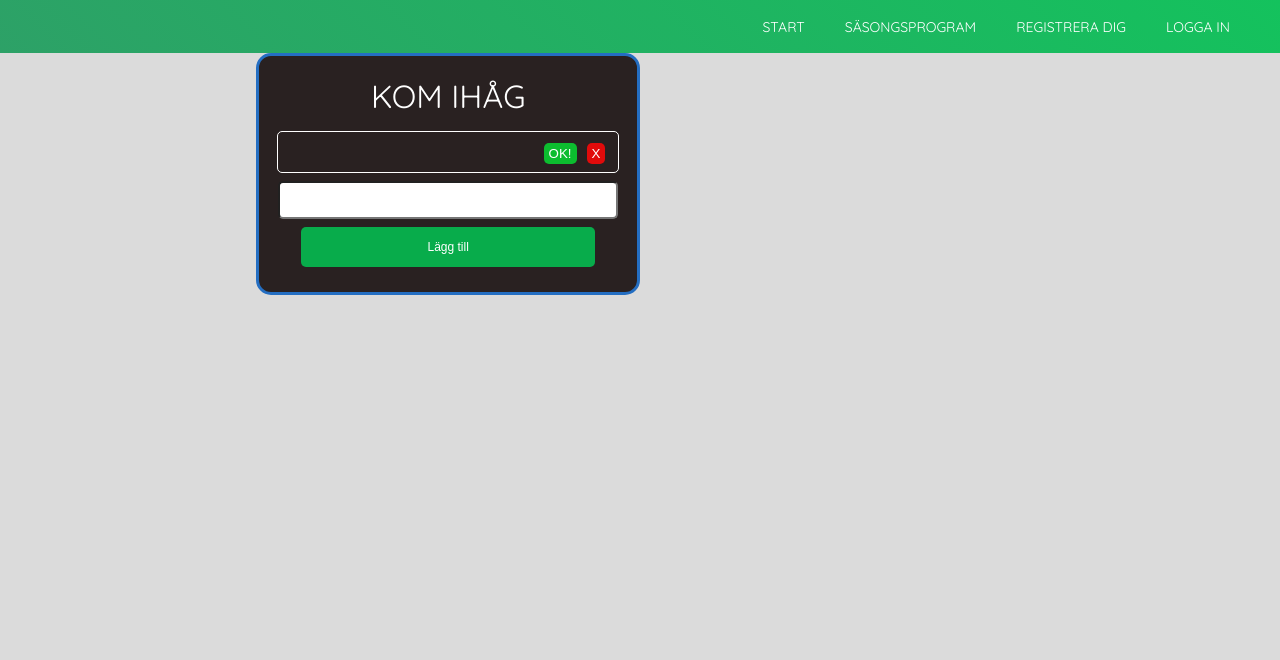
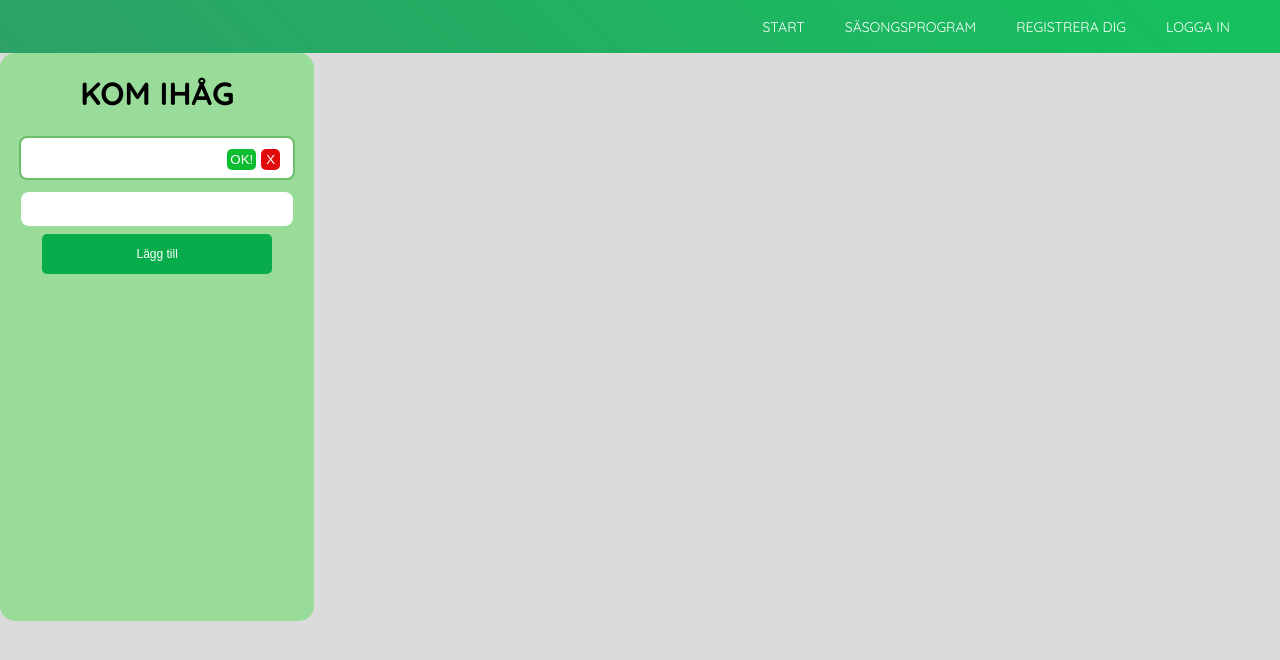
Before and after one commit to TessGrass/GreenGrass-client, a React (Create React App) app: page /todo in a window 1280 px wide. Shown: the top 660 px of the page. Built offline with nearby package versions, Linux system fonts and the light colour scheme; no server answers.

Commit message:
integrated todo with dashboard

```diff
--- a/src/components/contactUs/ContactUs.css
+++ b/src/components/contactUs/ContactUs.css
@@ -10,7 +10,7 @@
   max-width: 80vw;
   max-height: 46vh;
   margin-left: 25vw;
-  background-color: rgb(188, 188, 188);
+  background-color: rgb(192, 233, 200);
   padding: 50px;
   border-radius: 20px;
   margin-bottom: 50px;
--- a/src/components/dashboard/dashboard.css
+++ b/src/components/dashboard/dashboard.css
@@ -1,8 +1,8 @@
 .db-parent-container {
   display: flex;
-  width: 100vw;
-  height: 100vh;
-  background-color: rgb(221, 238, 155);
+  width: 100%;
+  height: 100%;
+  background-color: rgb(255, 255, 255);
 }
 
 .db-sidebar-container {
@@ -27,11 +27,11 @@
 .db-wrapper {
   display: flex;
   flex-direction: row;
-	flex-wrap: nowrap;
+	flex-wrap: wrap;
 	justify-content: center;
 	align-items: center;
   width: 99vw;
-  height: 100vh;
+  min-height: 100vh;
  /*  background-color: #f5f5f5; */
-  background-color: #e8f1f5;
+  background-color: #ffffff;
 }
--- a/src/components/dashboard/dashboard.jsx
+++ b/src/components/dashboard/dashboard.jsx
@@ -2,6 +2,7 @@
 import './dashboard.css'
 import Weather from '../weather/Weather'
 import Chart from '../chart/Chart'
+import Todo from '../todo/Todo'
 
 /**
  * Represents a Dashboard component.
@@ -11,8 +12,8 @@
 function Dashboard() {
   return (
     <div className="db-parent-container">
-      <div className="db-sidebar-container" />
       <div className="db-wrapper">
+        <div className="db-todo-container"><Todo /> </div>
         <div className="db-weather-container"><Weather /></div>
         <div className="db-chart-container"><Chart /></div>
       </div>
--- a/src/components/integrityPolicy/IntegrityPolicy.css
+++ b/src/components/integrityPolicy/IntegrityPolicy.css
@@ -7,58 +7,6 @@
   text-align: center;
 }
 
-.integrity-cover-text-box {
-  width: 60%;
-  height: 8vh;
-  backdrop-filter: blur(10px);
-  position: absolute;
-  top: 50%;
-  left: 50%;
-  transform: translate(-50%, -50%);
-}
-
-.integrity-cover-text {
-  text-transform: uppercase;
-  margin: 0;
-  color:white;
-  font-size: 45px;
-  font-family: Quicksand;
-  font-weight: 500;
-  position: absolute;
-  top: 50%;
-  left: 50%;
-  transform: translate(-50%, -50%);
-}
-
-.integrity-nav-container {
-  text-align:center;
-}
-
-.integrity-nav-box {
-  border-radius: 10px;
-  display:inline-block;
-  background: rgb(174, 175, 174);
-  position: relative;
-  width: 10vw;
-  height: 7vh;
-  margin: 20px 45px 20px 25px;
-}
-
-#integrity-link {
-  text-decoration: none;
-  color:rgb(255, 255, 255);
-}
-
-.integrity-nav-text {
-  margin: 0;
-  font-size: 18px;
-  font-family: Quicksand;
-  font-weight: 500;
-  position: absolute;
-  top: 50%;
-  left: 50%;
-  transform: translate(-50%, -50%);
-}
 
 .integrity-article-container {
   box-shadow: rgba(0, 0, 0, 0.15) 1.95px 1.95px 2.6px;
@@ -78,11 +26,10 @@
   min-height: 20%;
 }
 
-integrity-article-text-first
 
 .integrity-article-headline-h1 {
   text-transform: uppercase;
-  margin-top: 60px;
+  margin-top: 80px;
   padding-bottom: 12px;
   font-size: 30px;
 }
--- a/src/components/todo/Todo.css
+++ b/src/components/todo/Todo.css
@@ -1,21 +1,31 @@
+@import url('https://fonts.googleapis.com/css2?family=Quicksand:wght@300;400;500;600;700&family=Roboto+Condensed:ital,wght@0,300;1,400&display=swap');
+
 .todo-container {
-  background: rgb(41,33,33);
-  max-width: 28vw;
-  margin-left : 20vw;
-  min-height: 22vh;
+  background-color: rgb(153, 220, 153);
+  max-width: 23vw;
+  min-height: 66vh;
   border-radius: 15px;
   padding: 20px 10px;
-  color: white;
-  border: 3px solid rgb(36,110,194);
+  margin-right: 32px;
+  color:black;
+  font-weight: 500;
+  align-items: center;
 }
 
 .task {
+  width: 20vw;
   height: 3vh;
-  border: 1px solid white;
-  border-radius: 5px;
+  border: 2px solid rgb(106, 190, 106);
+  border-radius: 8px;
   padding-top: 2em;
   padding: 0.5em;
   margin: 0.5em;
+  background-color: rgb(255, 255, 255);
+}
+
+.tasks {
+  display: inline-block;
+  align-items: center;
 }
 
 .task-title-text {
@@ -27,8 +37,8 @@
   max-width:6vw;
   background: rgb(12, 189, 47);
   border-radius: 5px;
-  margin: 3px 5px;
-  padding: 3px 5px;
+  margin: 3px 0px;
+  padding: 3px 3px;
   border: none;
   cursor: pointer;
   color:white;
@@ -56,7 +66,7 @@
 }
 
 .add-todo-button {
-  width:23vw;
+  width: 18vw;
   height: 5vh;
   background-color: #08ac4b;
   border-radius: 5px;
@@ -74,15 +84,18 @@
 }
 
 .input-todo {
-  width:25vw;
+  border: none;
+  width: 20vw;
   height: 4vh;
   background: rgb(255, 255, 255);
-  border-radius: 5px;
+  border-radius: 8px;
   padding-left: 14px;
   font-style:normal;
 }
 
 .header {
+  font-family: Quicksand;
+  font-weight: 700;
   text-transform: uppercase;
   margin-bottom: 15px;
   font-size: 2em;
--- a/src/components/todo/Todo.jsx
+++ b/src/components/todo/Todo.jsx
@@ -120,7 +120,8 @@
   return (
     <div className="todo-container">
       <div className="header">Kom ihåg</div>
-      <div className="tasks">{tasks?.map((task) => (
+      <div className="tasks">{tasks.map((task) => (
+        // eslint-disable-next-line no-plusplus
         <div className="task" key={key++} style={{ textDecoration: task.completed ? 'line-through' : '' }}>
           {task.title}
           <button type="submit" className="remove-task-button" onClick={() => removeTask(task)}>X</button>
```
